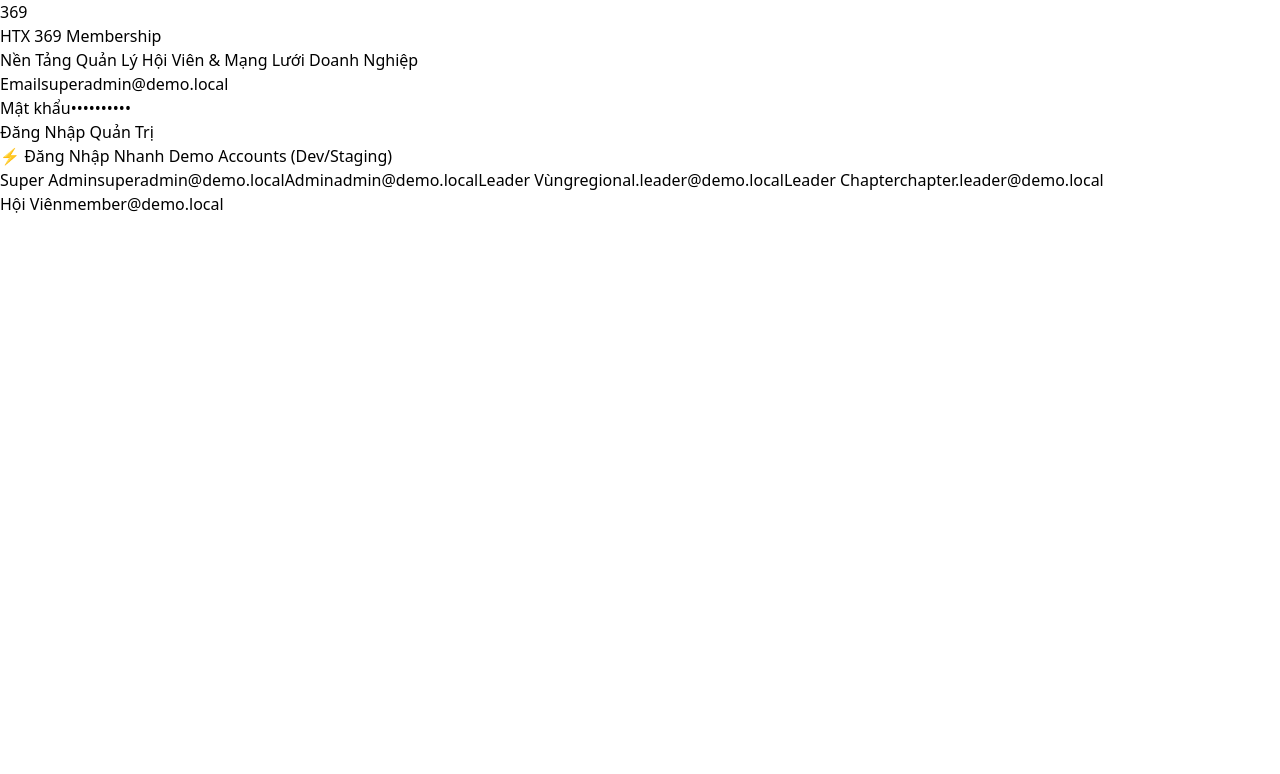
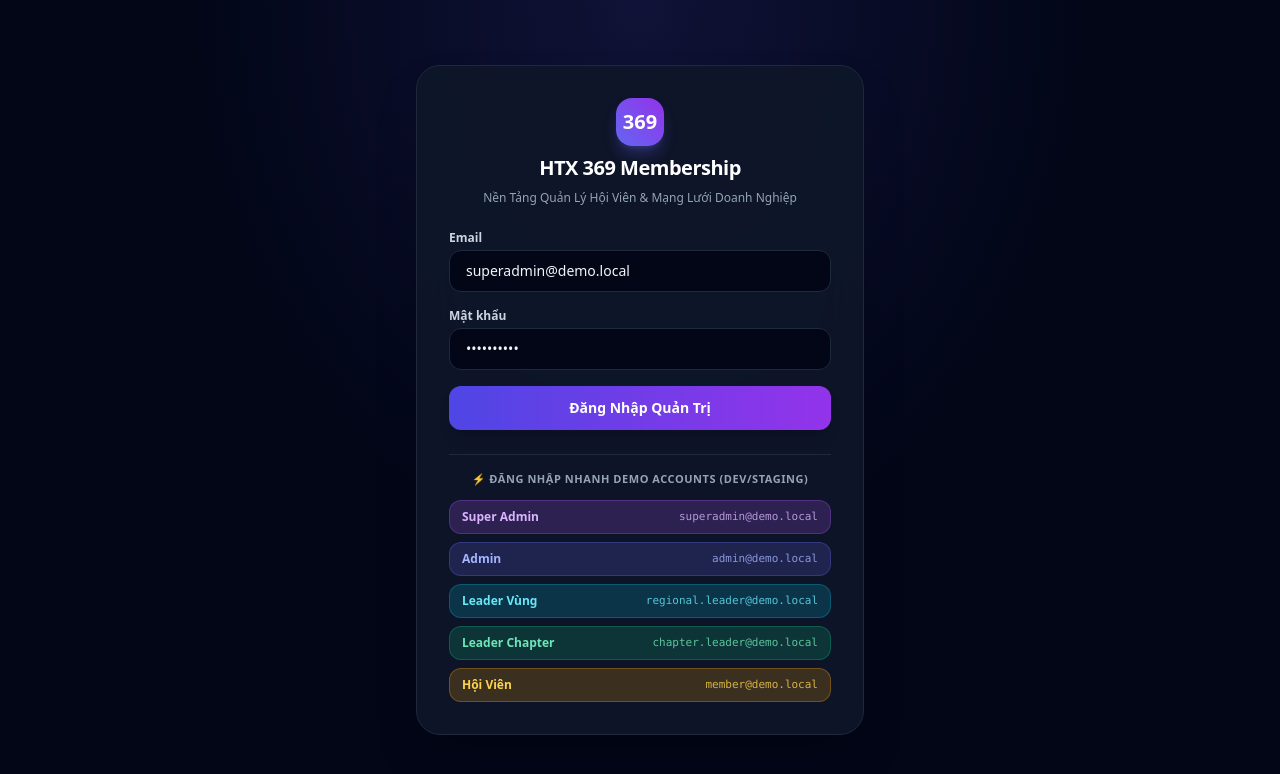
Before and after one commit to hominhsoniib/htx369-membership, a Next.js app: page /login in a window 1280 px wide. Shown: the top 774 px of the page. Built offline with nearby package versions, Linux system fonts and the light colour scheme.

Commit message:
feat: add tailwind and postcss config for compiled styles

```diff
--- a/app/layout.tsx
+++ b/app/layout.tsx
@@ -13,10 +13,9 @@ export default function RootLayout({
 }) {
   return (
     <html lang="vi">
-      <head>
-        <script src="https://cdn.tailwindcss.com"></script>
-      </head>
-      <body className="bg-slate-50 text-slate-900 antialiased">{children}</body>
+      <body className="bg-slate-950 text-slate-100 antialiased selection:bg-indigo-500 selection:text-white">
+        {children}
+      </body>
     </html>
   );
 }
--- /dev/null
+++ b/postcss.config.js
@@ -0,0 +1,6 @@
+module.exports = {
+  plugins: {
+    tailwindcss: {},
+    autoprefixer: {},
+  },
+}
--- /dev/null
+++ b/tailwind.config.js
@@ -0,0 +1,23 @@
+/** @type {import('tailwindcss').Config} */
+module.exports = {
+  content: [
+    "./app/**/*.{js,ts,jsx,tsx,mdx}",
+    "./pages/**/*.{js,ts,jsx,tsx,mdx}",
+    "./components/**/*.{js,ts,jsx,tsx,mdx}",
+    "./features/**/*.{js,ts,jsx,tsx,mdx}",
+  ],
+  theme: {
+    extend: {
+      colors: {
+        brand: {
+          50: '#f0f9ff',
+          100: '#e0f2fe',
+          500: '#0284c7',
+          600: '#0369a1',
+          700: '#075985',
+        }
+      }
+    },
+  },
+  plugins: [],
+}
```
